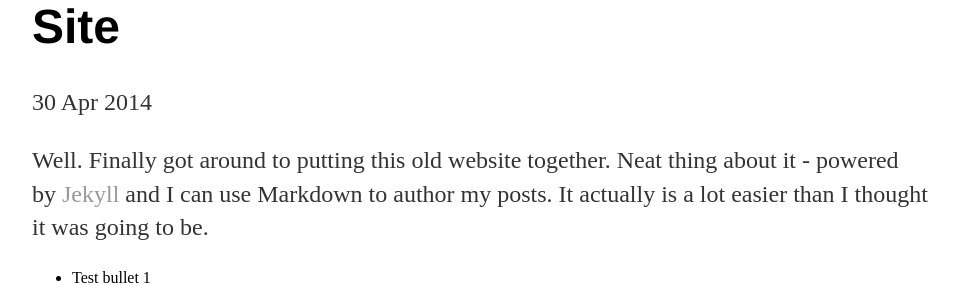
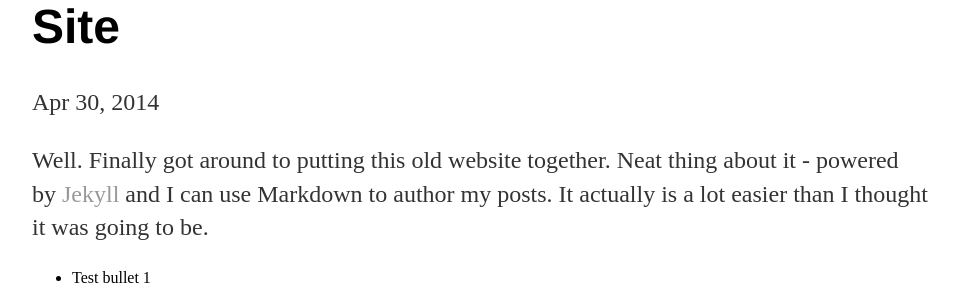
Before and after one commit to achai8/achai8.github.io, a Jekyll site: the page built from _posts/2014-04-30-hank-quinlan-site-launched.md, in a window 1280 px wide. Shown: the part 166-451 px from the top of the page, without its empty margins (160-1119 px from the left). Built offline with Jekyll 4.4.1, drawn with Linux system fonts in a browser that asks for light colours.

Commit message:
change post layout

```diff
--- a/_layouts/post.html
+++ b/_layouts/post.html
@@ -1,9 +1,16 @@
 ---
 layout: default
 ---
-<h1>{{ page.title }}</h1>
-<p class="meta">{{ page.date | date_to_string }}</p>
+<div class="row post">
+  <div class="col-10 ml-auto mr-auto">
+    <header class="post-header">
+      <h1 class="post-title">{{ page.title }}</h1>
+      <p class="post-meta text-muted">{{ page.date | date: "%b %-d, %Y" }}{% if page.author %} • {{ page.author }}{% endif %}{% if page.meta %} • {{ page.meta }}{% endif %}</p>
+      <p class="post-meta text-muted">{{ page.tags | join:' | ' }}</p>
+    </header>
 
-<div class="post">
-  {{ content }}
+    <article class="post-content">
+      {{ content }}
+    </article>
+  </div>
 </div>
```
Also changed, not shown: 1 other file.
